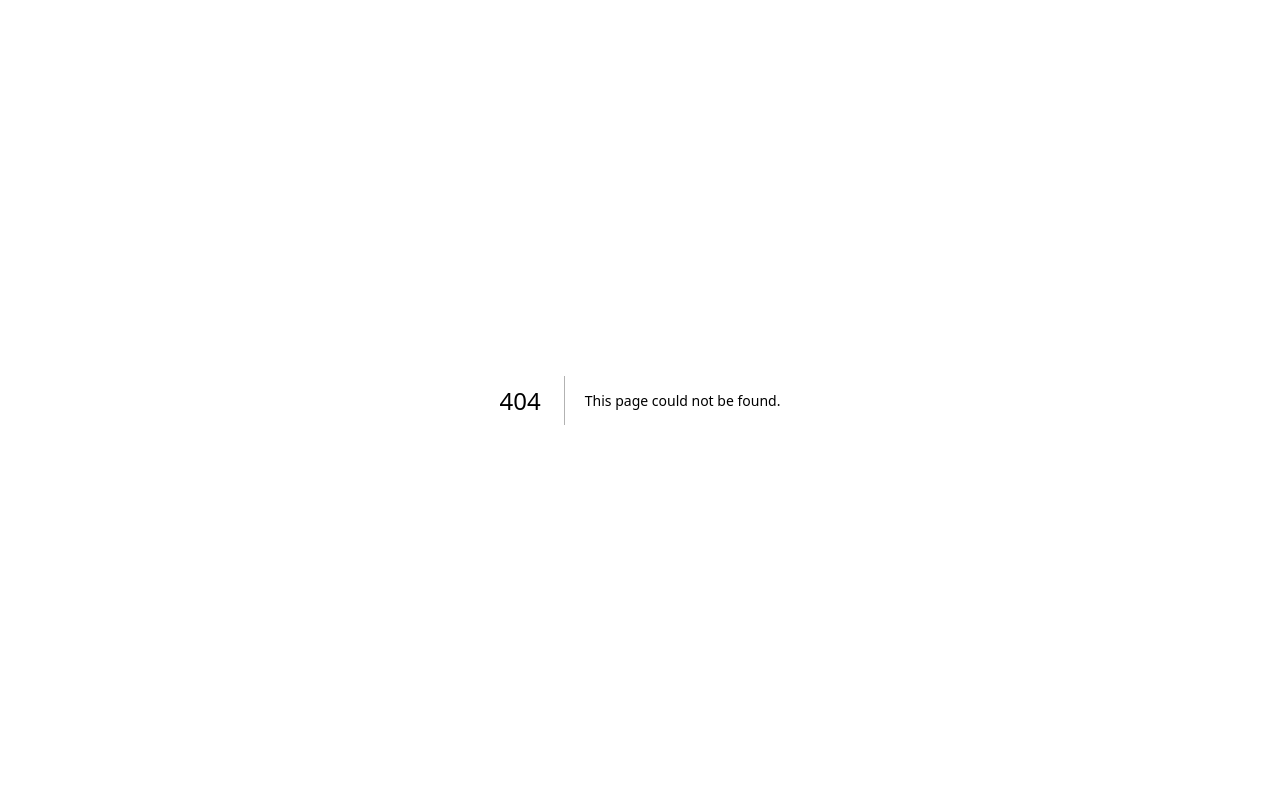
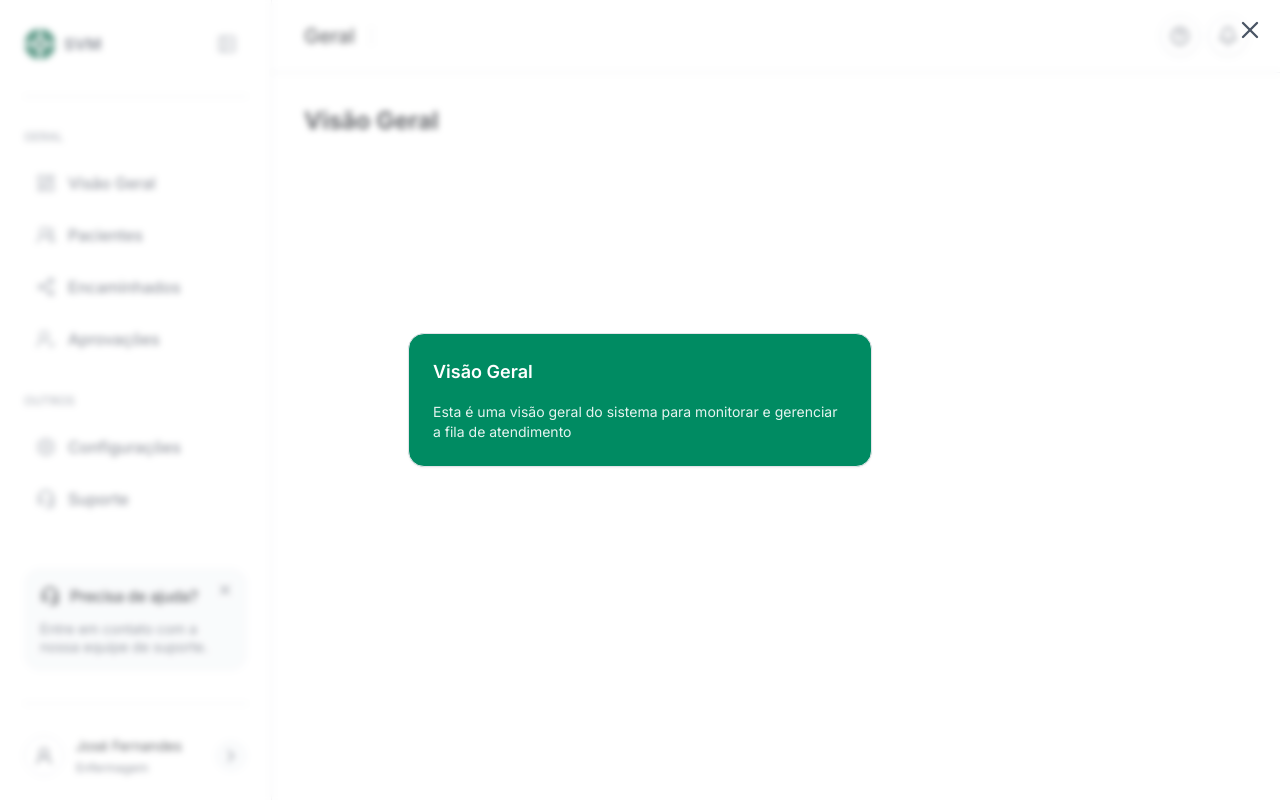
Before and after one commit to ipecode-br/abnmo-frontend, a Next.js app: page /visao-geral in a window 1280 px wide. Before the commit this address had no page. Built offline with nearby package versions, Linux system fonts and the light colour scheme.

Commit message:
feat: adicionar modal de visão geral com blur e botão fechar

```diff
--- /dev/null
+++ b/src/app/(dashboard)/visao-geral/page.tsx
@@ -0,0 +1,12 @@
+'use client'
+
+import { OverviewModal } from '@/components/cards/overview-modal'
+
+export default function VisaoGeralPage() {
+  return (
+    <main className='p-8'>
+      <h1 className='mb-6 text-2xl font-bold'>Visão Geral</h1>
+      <OverviewModal />
+    </main>
+  )
+}
--- /dev/null
+++ b/src/components/cards/card-overview.tsx
@@ -0,0 +1,40 @@
+'use client'
+
+import { ReactNode } from 'react'
+
+import { Card } from '@/components/ui/card'
+import { cn } from '@/utils/class-name-merge'
+
+type CardOverviewProps = {
+  title: string
+  description?: string
+  icon?: ReactNode
+  children?: ReactNode
+  className?: string
+}
+
+export function CardOverview({
+  title,
+  description,
+  icon,
+  children,
+  className,
+}: Readonly<CardOverviewProps>) {
+  return (
+    <Card
+      className={cn(
+        'flex flex-col gap-4 bg-[var(--color-primary)] p-6 text-[var(--color-primary-foreground)]',
+        className,
+      )}
+    >
+      <header className='flex items-center gap-3'>
+        {icon && <div className='text-primary-foreground'>{icon}</div>}
+        <h2 className='text-lg font-semibold'>{title}</h2>
+      </header>
+
+      {description && <p className='text-sm opacity-90'>{description}</p>}
+
+      {children && <div className='flex-1'>{children}</div>}
+    </Card>
+  )
+}
--- /dev/null
+++ b/src/components/cards/overview-modal.tsx
@@ -0,0 +1,53 @@
+'use client'
+
+import { XIcon } from 'lucide-react'
+import { useRouter } from 'next/navigation'
+import { useEffect, useState } from 'react'
+
+import { CardOverview } from '@/components/cards/card-overview'
+
+export function OverviewModal() {
+  const [isOpen, setIsOpen] = useState(false)
+  const router = useRouter()
+
+  // Abre o modal assim que o componente monta
+  useEffect(() => {
+    setIsOpen(true)
+  }, [])
+
+  function closeModal() {
+    setIsOpen(false)
+    router.push('/') // ou a rota que quiser após fechar
+  }
+
+  if (!isOpen) return null
+
+  return (
+    <>
+      {/* Botão X fixo no canto superior direito */}
+      <button
+        onClick={closeModal}
+        aria-label='Fechar modal'
+        className='fixed top-4 right-4 z-[60] text-gray-600 transition-colors hover:text-gray-800'
+        style={{ fontSize: '28px' }}
+      >
+        <XIcon size={28} />
+      </button>
+
+      <div
+        className='fixed inset-0 z-50 flex items-center justify-center bg-white/40 backdrop-blur-[3px]'
+        onClick={closeModal}
+      >
+        <div
+          className='relative w-full max-w-lg p-6'
+          onClick={(e) => e.stopPropagation()}
+        >
+          <CardOverview
+            title='Visão Geral'
+            description='Esta é uma visão geral do sistema para monitorar e gerenciar a fila de atendimento'
+          ></CardOverview>
+        </div>
+      </div>
+    </>
+  )
+}
```
